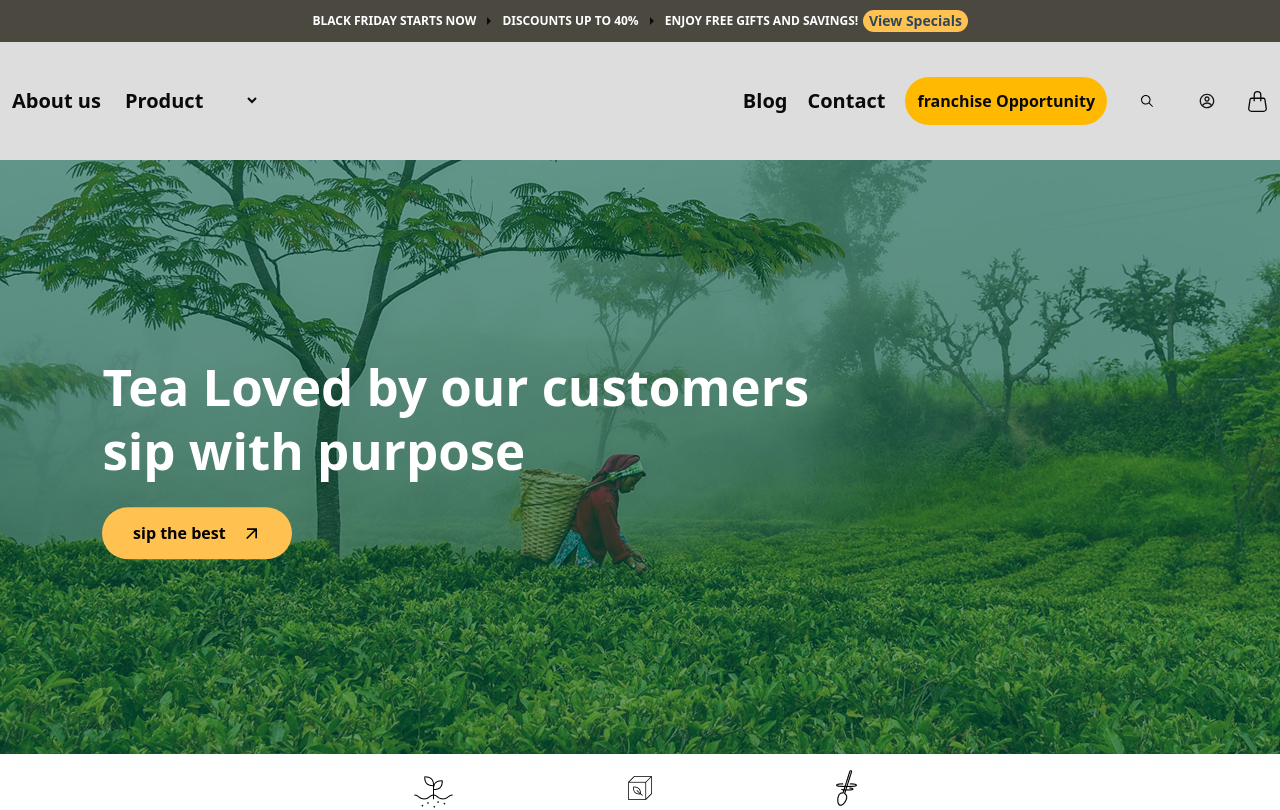
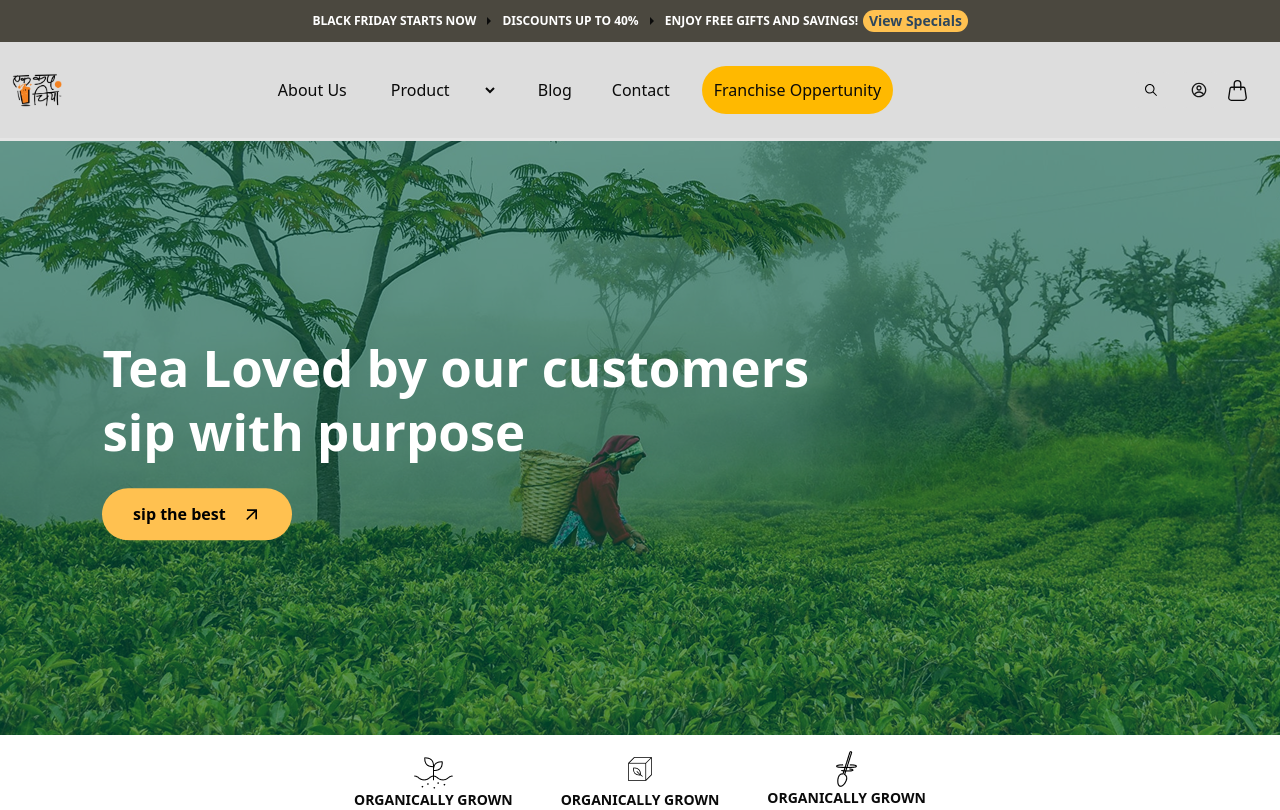
Before and after one commit to workramsah/chiya, a Next.js app: page / in a window 1280 px wide. Shown: the top 810 px of the page. Built offline with nearby package versions, Linux system fonts and the light colour scheme.

Commit message:
made resposiv nav

```diff
--- /dev/null
+++ b/app/component/Testnav.tsx
@@ -0,0 +1,58 @@
+"use client"
+
+import { Dropdown } from "./Dropdown";
+import { Drawer } from "./Drawer";
+import { GoMultiSelect } from "react-icons/go";
+import { useState } from "react"
+import List from "./List";
+import { BsHandbag } from "react-icons/bs";
+import Link from "next/link";
+
+export default function Testnav() {
+    const [open, setOpen] = useState(true)
+    return (
+        <>
+            <div>
+                <div className="relative flex items-center justify-between bg-[rgba(221,221,221,1)] px-4 py-4 md:py-6 md:px-8 border-b-3 w-full">
+                    <div className="flex items-center space-x-4">
+                        <div className="md:hidden" onClick={() => setOpen(!open)} aria-label="Toggle menu"><GoMultiSelect className="text-2xl cursor-pointer" /></div>
+                    </div>
+                    <h1 className="hidden md:block absolute left-3"><img src="/ekcuplogo.png" width={50}></img></h1>
+
+                    {/* Centered logo */}
+                    <h1 className="md:hidden absolute left-1/2 transform -translate-x-1/2 text-lg font-bold pointer-events-none"><img src="/ekcuplogo.png" width={50}></img></h1>
+
+                    {/* Desktop nav (visible md+) */}
+                    <nav className="hidden md:flex items-center space-x-6 text-sm md:text-base">
+                        <Link href="/about"><h1 className="font-medium hover:bg-amber-400 px-2 rounded-sm">About Us</h1> </Link>
+                        <h1 className="font-medium hover:bg-amber-400 px-2 rounded-sm"><List/></h1>
+                        <Link href="/learn"><h1 className="font-medium hover:bg-amber-400 px-2 rounded-sm">Blog</h1> </Link>
+                        <Link href="/"><h1 className="font-medium hover:bg-amber-400 px-2 rounded-sm">Contact</h1> </Link>
+                        <Link href="/book"><h1 className="font-medium bg-amber-400 text-[16px] p-[12px] rounded-full hover:scale-105 transition ">Franchise Oppertunity</h1></Link>
+
+
+
+
+                    </nav>
+
+                    <div className="hidden md:flex  md:space-x-2 items-center">
+                        <Drawer/>
+                        <Dropdown/>
+                        <BsHandbag className="h-[21px] w-[21px]"/>
+                    </div>
+
+                </div>
+
+                {/* Mobile menu (visible when toggled) */}
+                <div className={`${open ? "hidden" : "block"} md:hidden  space-y-2 font-medium px-3 bg-[rgba(221,221,221,1)]`}>
+                    <h1 className="hover:bg-amber-400 w-fit px-2 rounded-sm">About Us</h1>
+                    <h1 className="hover:bg-amber-400 w-fit px-2 rounded-sm"><List/></h1>
+                    <h1 className="hover:bg-amber-400 w-fit px-2 rounded-sm">Blog</h1>
+                    <h1 className="hover:bg-amber-400 w-fit px-2 rounded-sm">Frinches Opportunity</h1>
+                </div>
+
+
+            </div>
+        </>
+    )
+}
--- /dev/null
+++ b/app/component/Text.tsx
@@ -0,0 +1,10 @@
+
+export default function Text(){
+    return(
+        <>
+        <div>
+            <h1>hellow </h1>
+        </div>
+        </>
+    )
+}
--- a/app/page.tsx
+++ b/app/page.tsx
@@ -11,11 +11,11 @@ import Frame33 from "./component/Frame33"
 import Header from "./component/Header"
 import Heading3 from "./component/Heading3"
 import Imagetxt from "./component/Imagetxt"
-import Nav from "./component/Nav"
 import Ram from "./component/Ram"
 import Shipping from "./component/Shipping"
 import Sip from "./component/Sip"
 import Tea from "./component/Tea"
+import Testnav from "./component/Testnav"
 
 
 export default function Page() {
@@ -23,7 +23,10 @@ export default function Page() {
     <>
       <div className="flex flex-col items-center w-full mx-auto" >
         <Ads />
-        <Nav></Nav>
+        <div className="w-full">
+
+        <Testnav></Testnav>
+        </div>
 
         <Tea />
         <Backgrounds />
--- a/app/test/page.tsx
+++ b/app/test/page.tsx
@@ -1,7 +1,10 @@
+import Testnav from "../component/Testnav";
+
 export default function Page(){
   return(
     <>
-    <div>hello world from test page
+    <div>
+      <Testnav/>
 
     </div>
     </>
--- /dev/null
+++ b/app/test2/page.tsx
@@ -0,0 +1,12 @@
+
+export default function Page(){
+    return(
+        <>
+        <div className="hidden  md:flex justify-between space-x-6 bg-amber-100">
+            <h1>helllo</h1>
+            <h1>helllo</h1>
+            <h1>helllo</h1>
+        </div>
+        </>
+    )
+}
```
Also changed, not shown: public/ekcuplogo.png (added).
